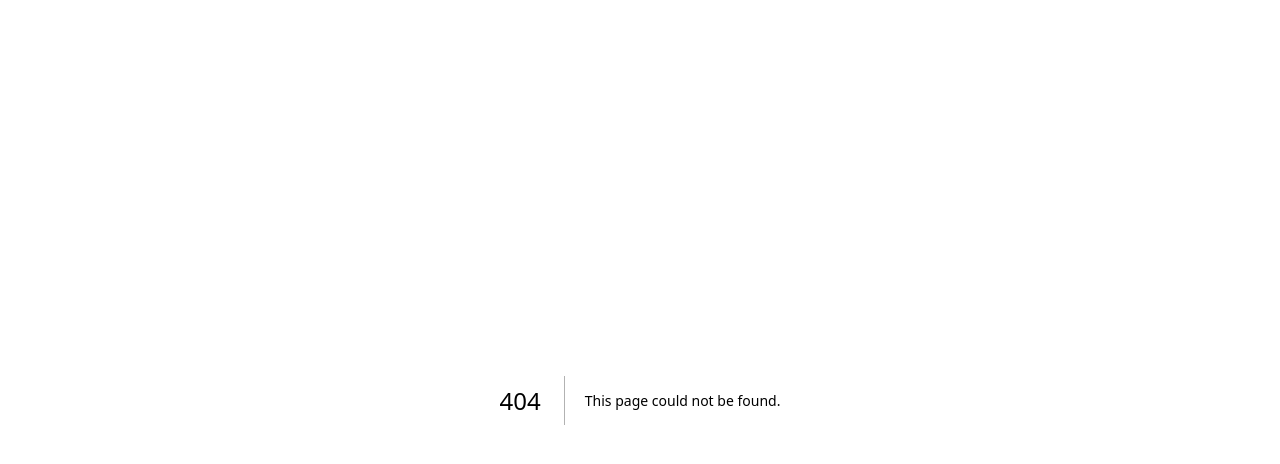
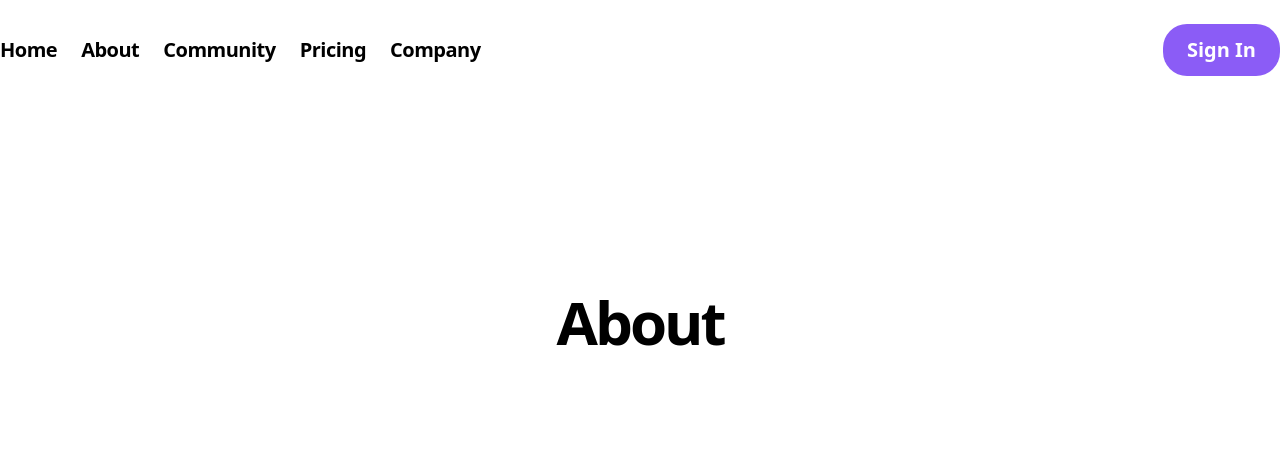
Before and after one commit to Divnoor-4602/animation-library, a Next.js app: page /page-transitions/basic-transitions/about in a window 1280 px wide. Before the commit this address had no page. Shown: the top 464 px of the page. Built offline with nearby package versions, Linux system fonts and the light colour scheme.

Commit message:
Add page transition components and update Navbar links

```diff
--- /dev/null
+++ b/app/page-transitions/basic-transitions/about/page.tsx
@@ -0,0 +1,11 @@
+import React from "react";
+
+const page = () => {
+  return (
+    <div className="w-full flex items-center justify-center mt-48">
+      <h1 className="tracking-tighter text-6xl font-extrabold">About</h1>
+    </div>
+  );
+};
+
+export default page;
--- /dev/null
+++ b/app/page-transitions/basic-transitions/community/page.tsx
@@ -0,0 +1,11 @@
+import React from "react";
+
+const page = () => {
+  return (
+    <div className="w-full flex items-center justify-center mt-48">
+      <h1 className="tracking-tighter text-6xl font-extrabold">Community</h1>
+    </div>
+  );
+};
+
+export default page;
--- /dev/null
+++ b/app/page-transitions/basic-transitions/company/page.tsx
@@ -0,0 +1,11 @@
+import React from "react";
+
+const page = () => {
+  return (
+    <div className="w-full flex items-center justify-center mt-48">
+      <h1 className="tracking-tighter text-6xl font-extrabold">Company</h1>
+    </div>
+  );
+};
+
+export default page;
--- /dev/null
+++ b/app/page-transitions/basic-transitions/layout.tsx
@@ -0,0 +1,14 @@
+import Navbar from "@/components/navbar/Navbar";
+
+export default function layout({
+  children,
+}: Readonly<{
+  children: React.ReactNode;
+}>) {
+  return (
+    <main className="max-w-7xl mx-auto">
+      <Navbar />
+      {children}
+    </main>
+  );
+}
--- /dev/null
+++ b/app/page-transitions/basic-transitions/page.tsx
@@ -0,0 +1,11 @@
+import React from "react";
+
+const page = () => {
+  return (
+    <div className="w-full flex items-center justify-center mt-48">
+      <h1 className="tracking-tighter text-6xl font-extrabold">Home</h1>
+    </div>
+  );
+};
+
+export default page;
--- /dev/null
+++ b/app/page-transitions/basic-transitions/pricing/page.tsx
@@ -0,0 +1,11 @@
+import React from "react";
+
+const page = () => {
+  return (
+    <div className="w-full flex items-center justify-center mt-48">
+      <h1 className="tracking-tighter text-6xl font-extrabold">Pricing</h1>
+    </div>
+  );
+};
+
+export default page;
--- /dev/null
+++ b/app/page-transitions/page.tsx
@@ -0,0 +1,23 @@
+import Link from "next/link";
+import React from "react";
+
+const page = () => {
+  return (
+    <>
+      <div className="px-12 py-16 min-h-screen bg-slate-800">
+        <h1 className="text-yellow-500 font-bold tracking-tighter text-4xl">
+          Div&apos;s animation learning library - page transitions
+        </h1>
+        <div className="grid grid-cols-1 mt-8 gap-6">
+          <Link href={"/page-transitions/basic-transitions"}>
+            <button className="bg-indigo-600 text-white px-4 py-2 rounded-lg">
+              Basic transitions
+            </button>
+          </Link>
+        </div>
+      </div>
+    </>
+  );
+};
+
+export default page;
--- a/app/page.tsx
+++ b/app/page.tsx
@@ -63,6 +63,11 @@ const page = () => {
             Creative Buttons
           </button>
         </Link>
+        <Link href={"/page-transitions"}>
+          <button className="bg-indigo-600 text-white px-4 py-2 rounded-lg">
+            Page transitions
+          </button>
+        </Link>
       </div>
     </div>
   );
--- /dev/null
+++ b/components/navbar/Navbar.tsx
@@ -0,0 +1,50 @@
+import Link from "next/link";
+import React from "react";
+
+const Navbar = () => {
+  return (
+    <>
+      <main className="flex justify-between max-md:px-8 items-center py-6">
+        {/* links */}
+        <nav className="flex gap-6 items-center">
+          <Link
+            className="text-xl font-bold text-black tracking-tight"
+            href="/page-transitions/basic-transitions"
+          >
+            Home
+          </Link>
+          <Link
+            className="text-xl font-bold text-black tracking-tight"
+            href="/page-transitions/basic-transitions/about"
+          >
+            About
+          </Link>
+          <Link
+            className="text-xl font-bold text-black tracking-tight"
+            href="/page-transitions/basic-transitions/community"
+          >
+            Community
+          </Link>
+          <Link
+            className="text-xl font-bold text-black tracking-tight"
+            href="/page-transitions/basic-transitions/pricing"
+          >
+            Pricing
+          </Link>
+          <Link
+            className="text-xl font-bold text-black tracking-tight"
+            href="/page-transitions/basic-transitions/company"
+          >
+            Company
+          </Link>
+        </nav>
+        {/* sign in button */}
+        <button className="py-3 px-6 rounded-3xl bg-violet-500 text-white font-semibold text-xl">
+          Sign In
+        </button>
+      </main>
+    </>
+  );
+};
+
+export default Navbar;
--- /dev/null
+++ b/components/page-transitions/BasicTransitions.tsx
@@ -0,0 +1,7 @@
+import React from "react";
+
+const BasicTransitions = () => {
+  return <div>BasicTransitions</div>;
+};
+
+export default BasicTransitions;
```
